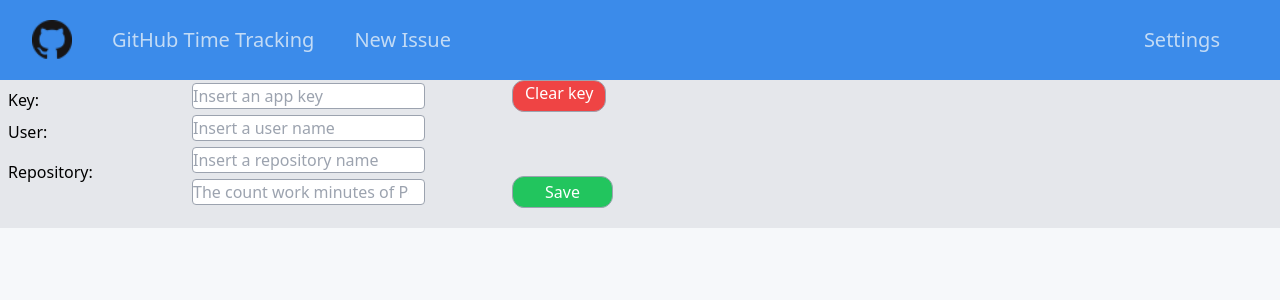
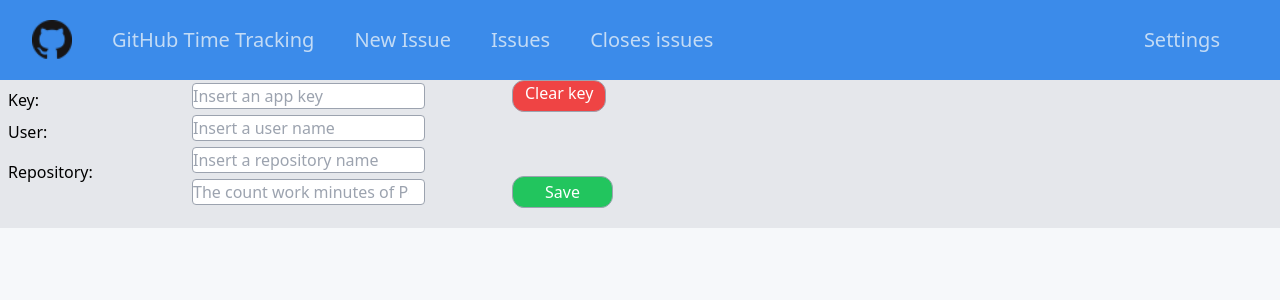
Before and after one commit to free-archer/GitHubTimeTracking, a React (Create React App) app: page /settings in a window 1280 px wide. Shown: the top 300 px of the page. Built offline with nearby package versions, Linux system fonts and the light colour scheme.

Commit message:
add project label #46

```diff
--- a/src/components/IssueItem.tsx
+++ b/src/components/IssueItem.tsx
@@ -108,6 +108,8 @@ const IssueItem: React.FC<IDBIssue> = (props) => {
   }
 
   const createFilter = (label:ILabel) => {
+     console.log(label);
+
     if (settingsContext.setFilterLabels) {
 
         settingsContext.setFilterLabels((state) => {
--- a/src/components/NavBar.tsx
+++ b/src/components/NavBar.tsx
@@ -27,6 +27,14 @@ const NavBar:React.FC  = () => {
                 New Issue
             </a>
 
+            <a href={githubUrl} target="_blank" className="flex ml-10 hover:text-[#e6e3d4] hover:border-b-2 hover:border-solid hover:border-[#e6e3d4] active:border-b-2 active:border-solid active:border-blue-300">
+                Issues
+            </a>
+
+            <a href={githubUrl+"?q=is%3Aclosed"} target="_blank" className="flex ml-10 hover:text-[#e6e3d4] hover:border-b-2 hover:border-solid hover:border-[#e6e3d4] active:border-b-2 active:border-solid active:border-blue-300">
+                Closes issues
+            </a>
+
             <div className="grow"></div>
 
             <Link to={"/settings"} className="mr-10 hover:text-[#e6e3d4] hover:border-b-2 hover:border-solid hover:border-[#e6e3d4] active:border-b-2 active:border-solid active:border-blue-300 ">
--- a/src/lib/localstore.ts
+++ b/src/lib/localstore.ts
@@ -192,13 +192,24 @@ export const setIssuesGitHub = (issues_github:IIssueAll[]):IDBIssue[] => {
 
     for (const issue_github of issues_github) {
 
-        // const label:ILabel|undefined = issue_github.labels.find(elem => (elem.color !== '#dddddd'))
-
         const labels:ILabel[] = issue_github.labels.map(elem => ({
             id: elem.id,
             name: elem.name,
             color: elem.color
         }))
+
+        const matches = issue_github.title.match(/(^[A-Z]+)-[0-9]+\s/)
+        if (matches) {
+            const project_name = matches[1]
+
+            const Project:ILabel = {
+                id: project_name,
+                name: project_name,
+                color: '7a189e'
+            }
+
+            labels.unshift(Project)
+        }
 
         const newIssueDB:IDBIssue = {
             id : issue_github.id,
--- a/src/types/dbissues.ts
+++ b/src/types/dbissues.ts
@@ -4,7 +4,7 @@ export interface ITime {
 }
 
 export interface ILabel {
-    id: number;
+    id: number|string;
     name: string;
     color: string;
 }
```
